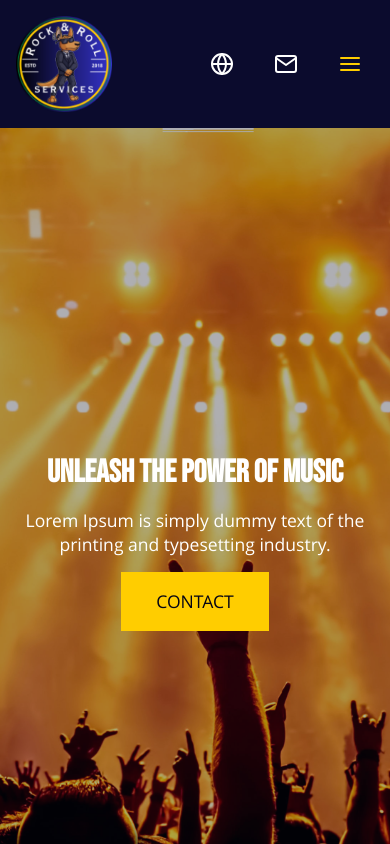
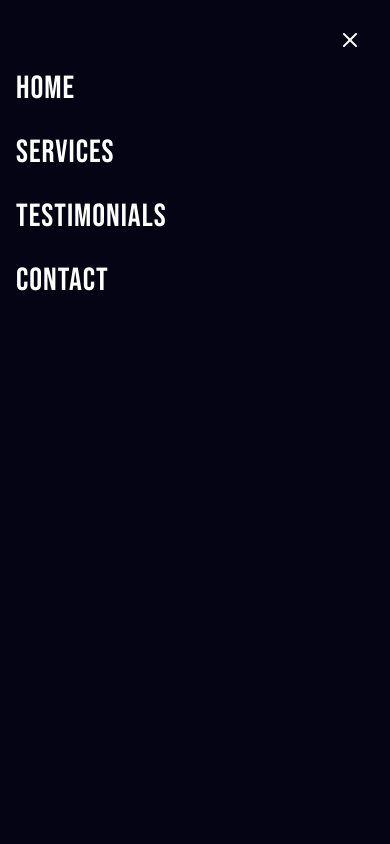
Before and after one commit to Jimmyh-world/rnrservices, a Vue app: page / in a window 390 px wide. Both pictures are taken after a click on the button 350 px from the left and 64 px from the top of the page. Shown: the top 844 px of the page. Built offline with nearby package versions, Linux system fonts and the light colour scheme.

Commit message:
mobile menu

```diff
--- a/src/components/Header.vue
+++ b/src/components/Header.vue
@@ -11,8 +11,18 @@ import MobileMenu from "@/components/MobileMenu.vue";
 
 const languageBoxShow = ref(false);
 
+const menu = ref(null);
+
 function toggleLanguageBox() {
   languageBoxShow.value = languageBoxShow.value === false;
+}
+
+function toggleMenu() {
+  if (!menu.value) {
+    console.error("Menu is not present!");
+    return false;
+  }
+  menu.value.toggle();
 }
 
 </script>
@@ -33,11 +43,11 @@ function toggleLanguageBox() {
       <a id="mailButton" class="button" href="mailto:#" :title="text('Mail', 'Mejla')">
         <Mail />
       </a>
-      <button id="toggleMenuButton" class="button" title="Toggle menu">
+      <button id="toggleMenuButton" @click="toggleMenu" class="button" title="Toggle menu">
         <Menu />
       </button>
     </div>
     <Language :show="languageBoxShow" />
   </header>
-  <MobileMenu />
+  <MobileMenu ref="menu" />
 </template>
--- a/src/components/MobileMenu.vue
+++ b/src/components/MobileMenu.vue
@@ -2,17 +2,28 @@
 import '@/assets/css/components/mobileMenu.css';
 import text from "@/assets/js/text.js";
 import X from "@/components/icons/X.vue";
-import {ref} from "vue";
+import { ref, defineExpose } from "vue";
 
-const isOpen = ref(false);
+const show = ref(false);
+
+/** Toggle menu. */
+function toggle() {
+  show.value = !show.value;
+}
+
+/** Close menu, */
+function close() {
+  show.value = false;
+}
+
+defineExpose({ toggle, close });
 
 </script>
 
 <template>
-  <Transition v-if="isOpen">
-    <div id="mobileMenu">
+  <div id="mobileMenu" v-if="show">
     <div class="mobile-menu-header">
-        <button class="button" :title="text('Close menu', 'Stäng meny')">
+      <button @click="close" class="button" :title="text('Close menu', 'Stäng meny')">
         <X />
       </button>
     </div>
@@ -20,21 +31,21 @@ const isOpen = ref(false);
       <nav class="mobile-menu-navigation">
         <ul>
           <li>
-              <a href="#landing" :title="text('Home', 'Hem')">
+            <a @click="close" href="#landing" :title="text('Home', 'Hem')">
               {{ text("Home", "Hem") }}
             </a>
           </li>
           <li>
-              <a href="#services" :title="text('Services', 'Service')">
+            <a @click="close" href="#services" :title="text('Services', 'Service')">
               {{ text("Services", "Service") }}</a>
           </li>
           <li>
-              <a href="#testimonials" :title="text('Testimonials', 'Rekommendationer')">
+            <a @click="close" href="#testimonials" :title="text('Testimonials', 'Rekommendationer')">
               {{ text('Testimonials', 'Rekommendationer') }}
             </a>
           </li>
           <li>
-              <a href="#contact" :title="text('Contact', 'Kontakt')">
+            <a @click="close" href="#contact" :title="text('Contact', 'Kontakt')">
               {{ text('Contact', 'Kontakt') }}
             </a>
           </li>
@@ -42,5 +53,4 @@ const isOpen = ref(false);
       </nav>
     </div>
   </div>
-  </Transition>
 </template>
```
Lines whose indentation alone changed are shown as unchanged.
